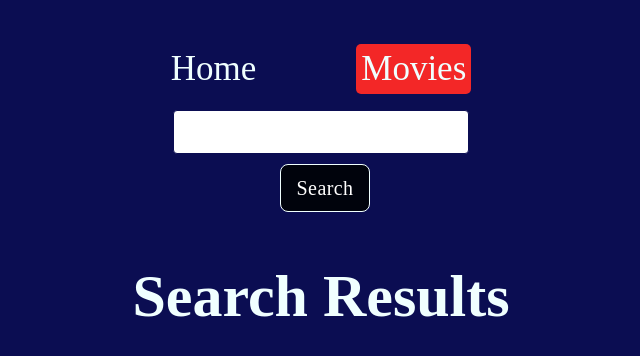
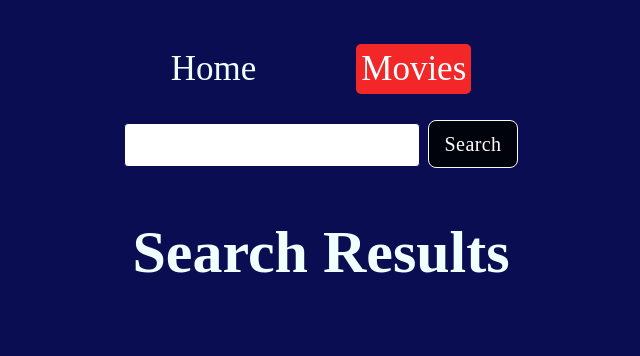
Before and after one commit to Aileneboro/goit-react-hw-05, a React (Vite) app: page /movies in a window 1280 px wide. Shown: the top 356 px of the page, without its empty margins (407-1047 px from the left). Built offline with nearby package versions, Linux system fonts and the light colour scheme.

Commit message:
fix moviepage

```diff
--- a/src/pages/MoviesPage/MoviesPage.jsx
+++ b/src/pages/MoviesPage/MoviesPage.jsx
@@ -1,21 +1,18 @@
-// MoviesPage.js
-import { useState } from "react";
+import { useState, useEffect, useCallback } from "react";
 import axios from "axios";
 import MovieList from "../../components/MovieList/MovieList";
+import { useSearchParams } from "react-router-dom";
 
 const MoviesPage = () => {
   const [searchTerm, setSearchTerm] = useState("");
   const [searchResults, setSearchResults] = useState([]);
   const [searchMessage, setSearchMessage] = useState("");
+  const [loading, setLoading] = useState(false);
+  const [searchParams, setSearchParams] = useSearchParams();
 
-  const handleSearch = async () => {
+  const handleSearch = useCallback(async (searchTerm) => {
     localStorage.removeItem("searchResults");
-    if (searchTerm.trim() === "") {
-      setSearchResults([]);
-      setSearchMessage("Please enter a search query.");
-      return;
-    }
-
+    setLoading(true);
     try {
       const response = await axios.get(
         `https://api.themoviedb.org/3/search/movie?query=${searchTerm}&include_adult=false&language=en-US&page=1`,
@@ -27,7 +24,6 @@ const MoviesPage = () => {
           },
         }
       );
-
       if (response.data.results.length === 0) {
         setSearchResults([]);
         setSearchMessage("No results found.");
@@ -37,28 +33,48 @@ const MoviesPage = () => {
       }
     } catch (error) {
       console.error("Error fetching search results:", error);
+      setSearchResults([]);
+      setSearchMessage(
+        "Error fetching search results. Please try again later."
+      );
     }
+    setLoading(false);
+  }, []);
 
-    setSearchTerm("");
+  useEffect(() => {
+    const query = searchParams.get("query");
+    if (query) {
+      setSearchTerm(query);
+      handleSearch(query);
+    }
+  }, [searchParams, handleSearch]);
+
+  const handleFormSubmit = (event) => {
+    event.preventDefault();
+    setSearchParams({ query: searchTerm });
+    handleSearch(searchTerm);
   };
 
   const handleKeyPress = (e) => {
     if (e.key === "Enter") {
-      handleSearch();
+      handleSearch(searchTerm);
     }
   };
 
   return (
     <div>
+      <form onSubmit={handleFormSubmit}>
         <input
           type="text"
           value={searchTerm}
           onChange={(e) => setSearchTerm(e.target.value)}
           onKeyPress={handleKeyPress}
         />
-      <button onClick={handleSearch}>Search</button>
+        <button type="submit">Search</button>
+      </form>
       <h2>Search Results</h2>
-      {searchMessage && <p>{searchMessage}</p>}
+      {loading && <p>Loading...</p>}
+      {!loading && searchMessage && <p>{searchMessage}</p>}
       <MovieList movies={searchResults} />
     </div>
   );
```
Lines whose indentation alone changed are shown as unchanged.
